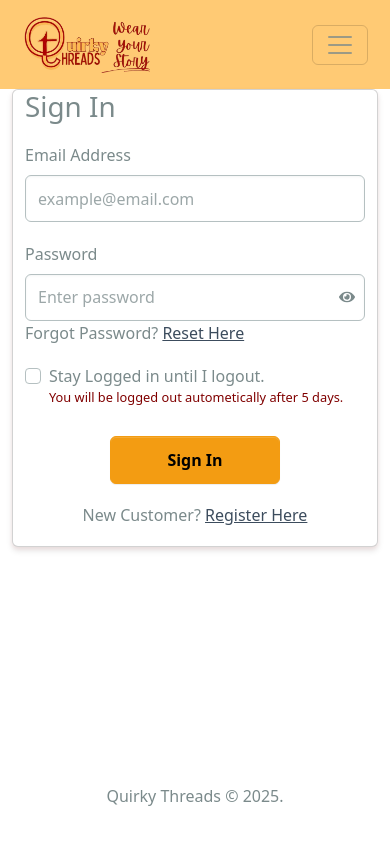
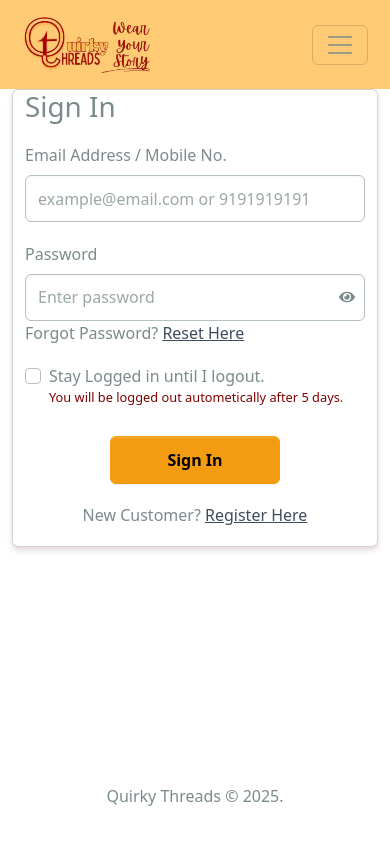
Before and after one commit to Pritam-s-Org/Quirky-Threads, a React (Create React App) app in the folder frontend/: page /login in a window 390 px wide. Built offline with nearby package versions, Linux system fonts and the light colour scheme; a web font is replaced by a local one.

Commit message:
Feat: Update login functionality to accept email or mobile number as loginId

```diff
--- a/frontend/src/screens/LoginScreen.jsx
+++ b/frontend/src/screens/LoginScreen.jsx
@@ -12,7 +12,7 @@ import { setCredentials } from "../slicers/authSlice.js"
 import { toast } from "react-toastify"
 
 const LoginScreen = () => {
-  const [email, setEmail] = useState("")
+  const [loginId, setLoginId] = useState("")
   const [password, setPassword] = useState("")
   const [showPassword, setShowPassword] = useState(false);
   const [loggedIn, setLoggedIn] = useState(false);
@@ -37,7 +37,7 @@ const LoginScreen = () => {
   const submitHandler = async (e) => {
     e.preventDefault()
     try {
-      const res = await login({ email, password, loggedIn }).unwrap()
+      const res = await login({ loginId, password, loggedIn }).unwrap()
       dispatch(setCredentials({ ...res }))
       navigate(redirect)
     } catch (err) {
@@ -51,13 +51,13 @@ const LoginScreen = () => {
       <FormContainer>
         <h1>Sign In</h1>
         <Form onSubmit={submitHandler}>
-          <Form.Group controlId="email" className="my-3">
-            <Form.Label>Email Address</Form.Label>
+          <Form.Group controlId="loginId" className="my-3">
+            <Form.Label>Email Address / Mobile No.</Form.Label>
             <Form.Control
-              type="email"
-              placeholder="example@email.com"
-              value={email}
-              onChange={(e) => setEmail(e.target.value)}
+              type="text"
+              placeholder="example@email.com or 9191919191"
+              value={loginId}
+              onChange={(e) => setLoginId(e.target.value)}
             ></Form.Control>
           </Form.Group>
           <Form.Group controlId="password" className="my-3">
```
Also changed, not shown: 1 other file (tests, documents, lock files or other folders).
